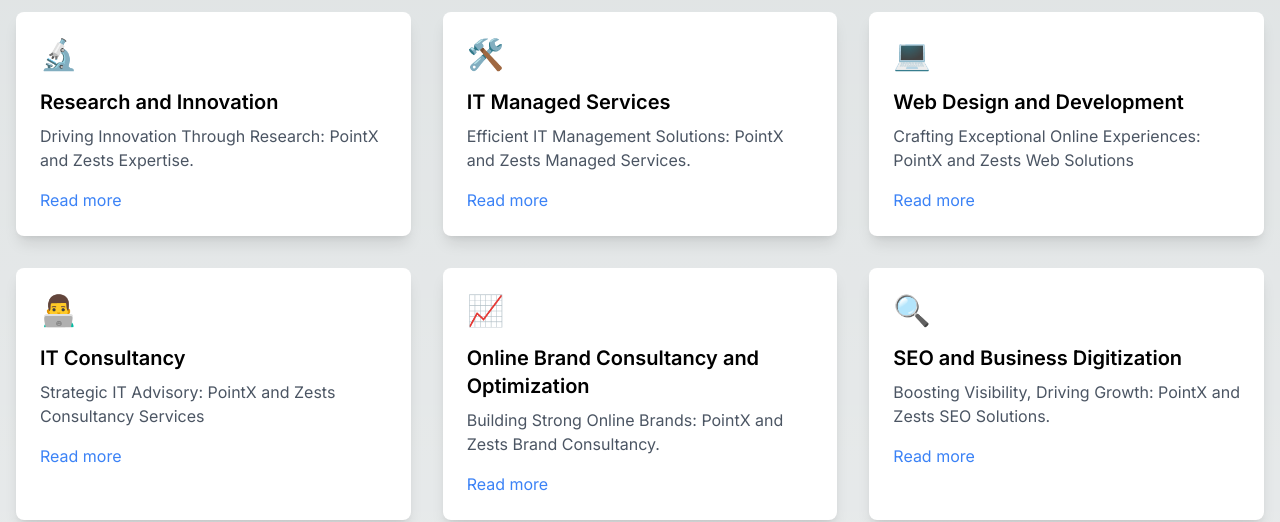
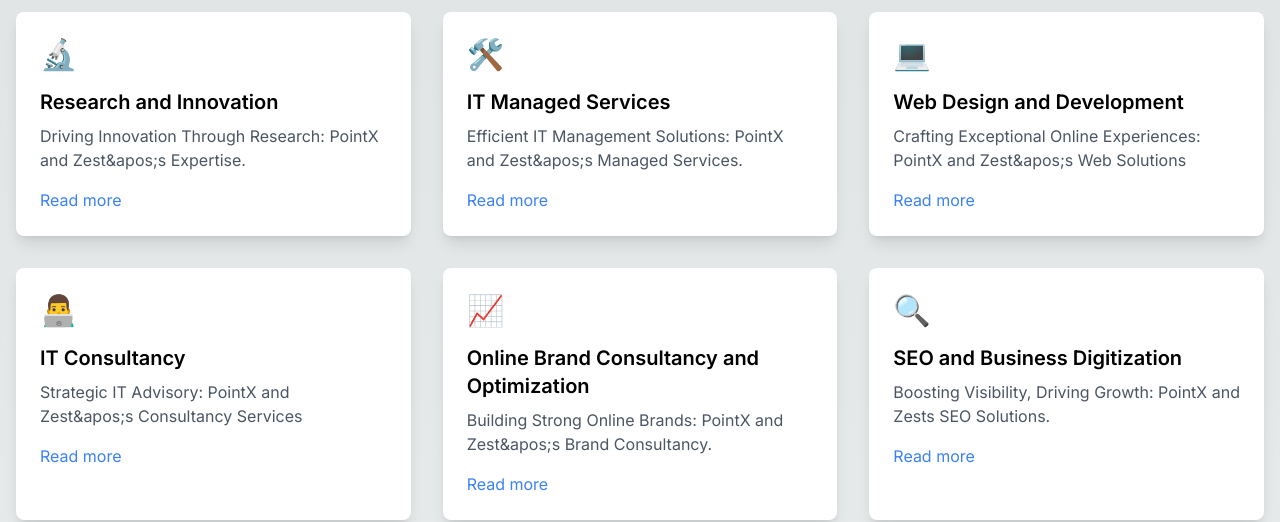
Before and after one commit to joseph-anselm/pointxandzest, a Next.js app: page / in a window 1280 px wide. Shown: the part 1040-1562 px from the top of the page. Built offline with nearby package versions, Linux system fonts and the light colour scheme.

Commit message:
maintenance

```diff
--- a/components/SectionA.js
+++ b/components/SectionA.js
@@ -5,31 +5,31 @@
     {
       "icon": "🔬",
       "title": "Research and Innovation",
-      "description": "Driving Innovation Through Research: PointX and Zests Expertise.",
+      "description": "Driving Innovation Through Research: PointX and Zest&apos;s Expertise.",
       "url": "#"
     },
     {
       "icon": "🛠️",
       "title": "IT Managed Services",
-      "description": "Efficient IT Management Solutions: PointX and Zests Managed Services.",
+      "description": "Efficient IT Management Solutions: PointX and Zest&apos;s Managed Services.",
       "url": "#"
     },
     {
       "icon": "💻",
       "title": "Web Design and Development",
-      "description": "Crafting Exceptional Online Experiences: PointX and Zests Web Solutions",
+      "description": "Crafting Exceptional Online Experiences: PointX and Zest&apos;s Web Solutions",
       "url": "#"
     },
     {
       "icon": "👨‍💻",
       "title": "IT Consultancy",
-      "description": "Strategic IT Advisory: PointX and Zests Consultancy Services",
+      "description": "Strategic IT Advisory: PointX and Zest&apos;s Consultancy Services",
       "url": "#"
     },
     {
       "icon": "📈",
       "title": "Online Brand Consultancy and Optimization",
-      "description": "Building Strong Online Brands: PointX and Zests Brand Consultancy.",
+      "description": "Building Strong Online Brands: PointX and Zest&apos;s Brand Consultancy.",
       "url": "#"
     },
     {
```
